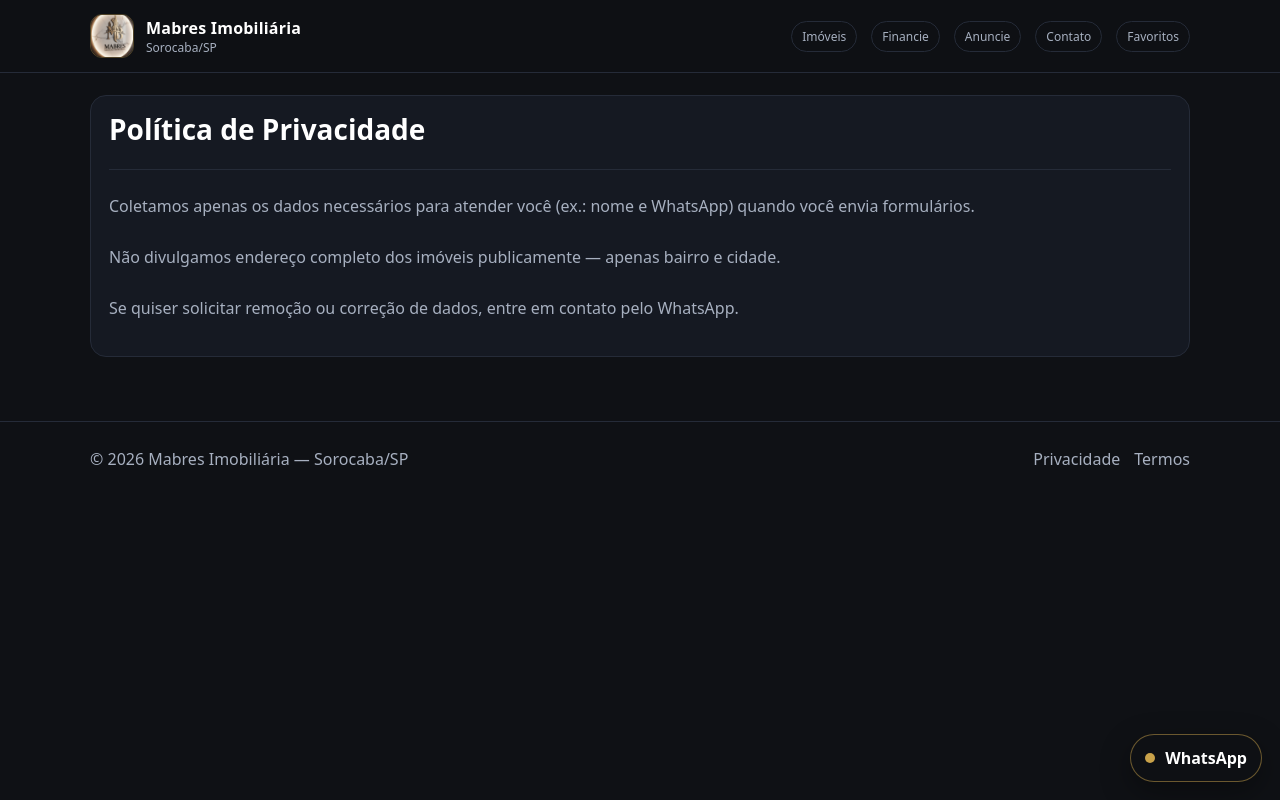
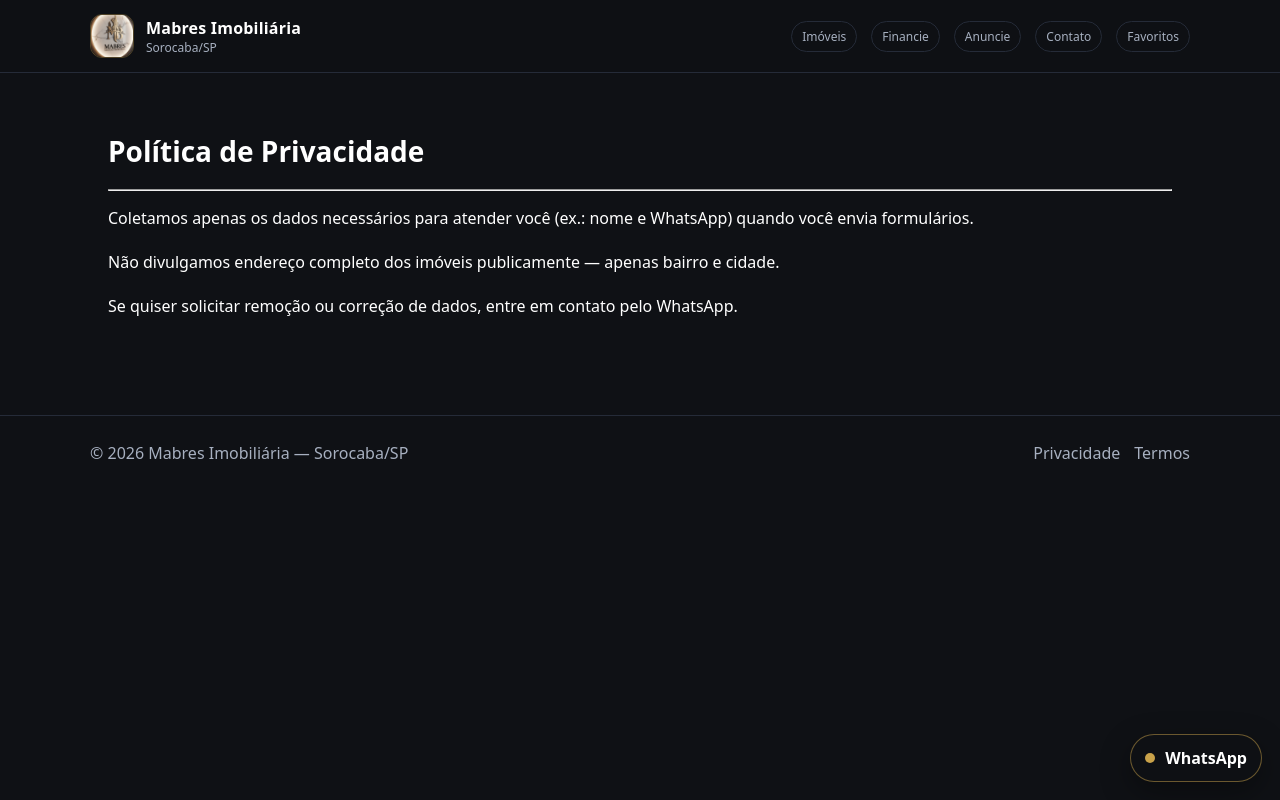
Before and after one commit to krwjf7cf8n-ai/mabresimobiliaria, a Next.js app: page /politica-de-privacidade in a window 1280 px wide. Built offline with nearby package versions, Linux system fonts and the light colour scheme; no server answers.

Commit message:
corrigindo erro jsx politica de privacidade

```diff
--- a/src/app/politica-de-privacidade/page.tsx
+++ b/src/app/politica-de-privacidade/page.tsx
@@ -1,15 +1,11 @@
-   import React from "react";
+   export default function Page() {
+  return (
+    <main style={{ padding: 18 }}>
+      <h1 style={{ fontSize: 28 }}>Política de Privacidade</h1>
 
-export default function Page() {
-  return (
-    <div className="card" style={{ padding: 18 }}>
-      <h1 className="h1" style={{ fontSize: 28 }}>
-        Política de Privacidade
-      </h1>
+      <hr />
 
-      <div className="hr" />
-
-      <p className="p" style={{ whiteSpace: "pre-wrap" }}>
+      <p style={{ whiteSpace: "pre-wrap" }}>
         Coletamos apenas os dados necessários para atender você (ex.: nome e WhatsApp)
         quando você envia formulários.
 
@@ -19,6 +15,6 @@ export default function Page() {
         {"\n\n"}
         Se quiser solicitar remoção ou correção de dados, entre em contato pelo WhatsApp.
       </p>
-    </div>
+    </main>
   );
 }
```
